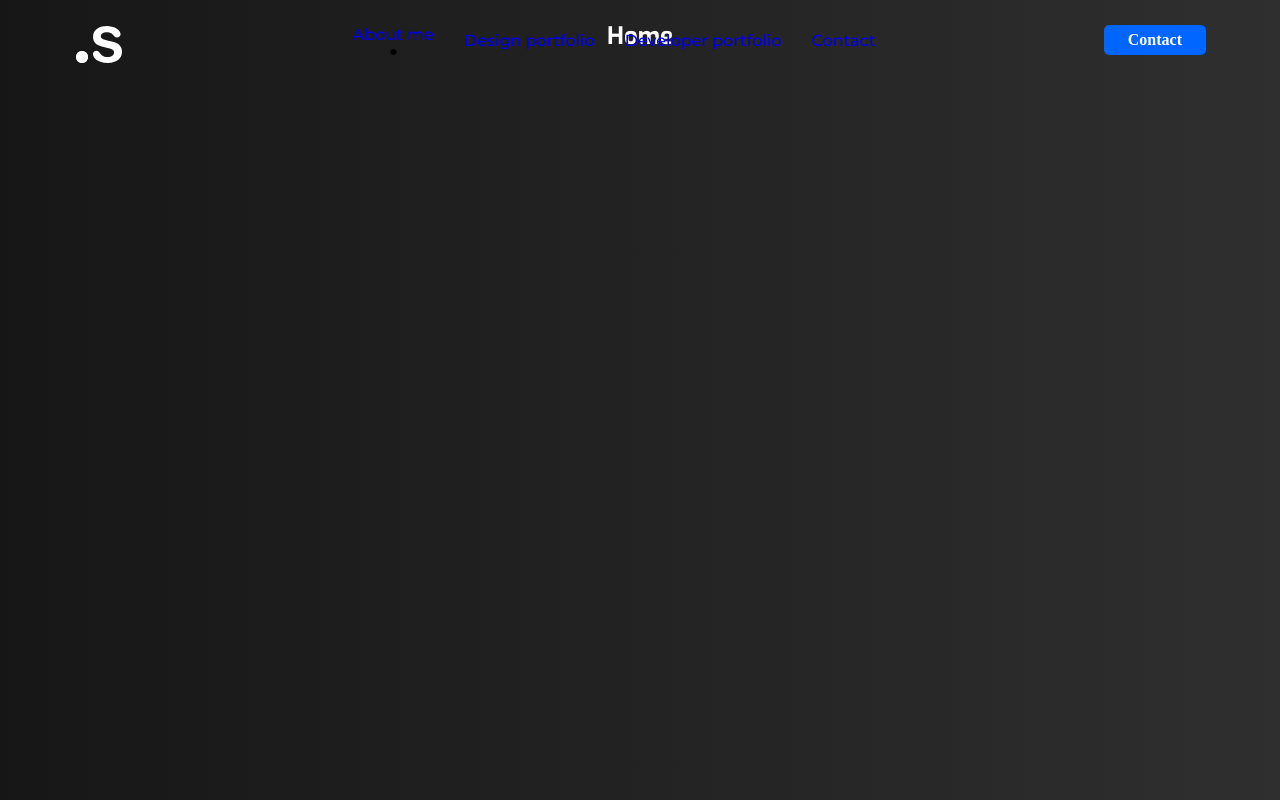
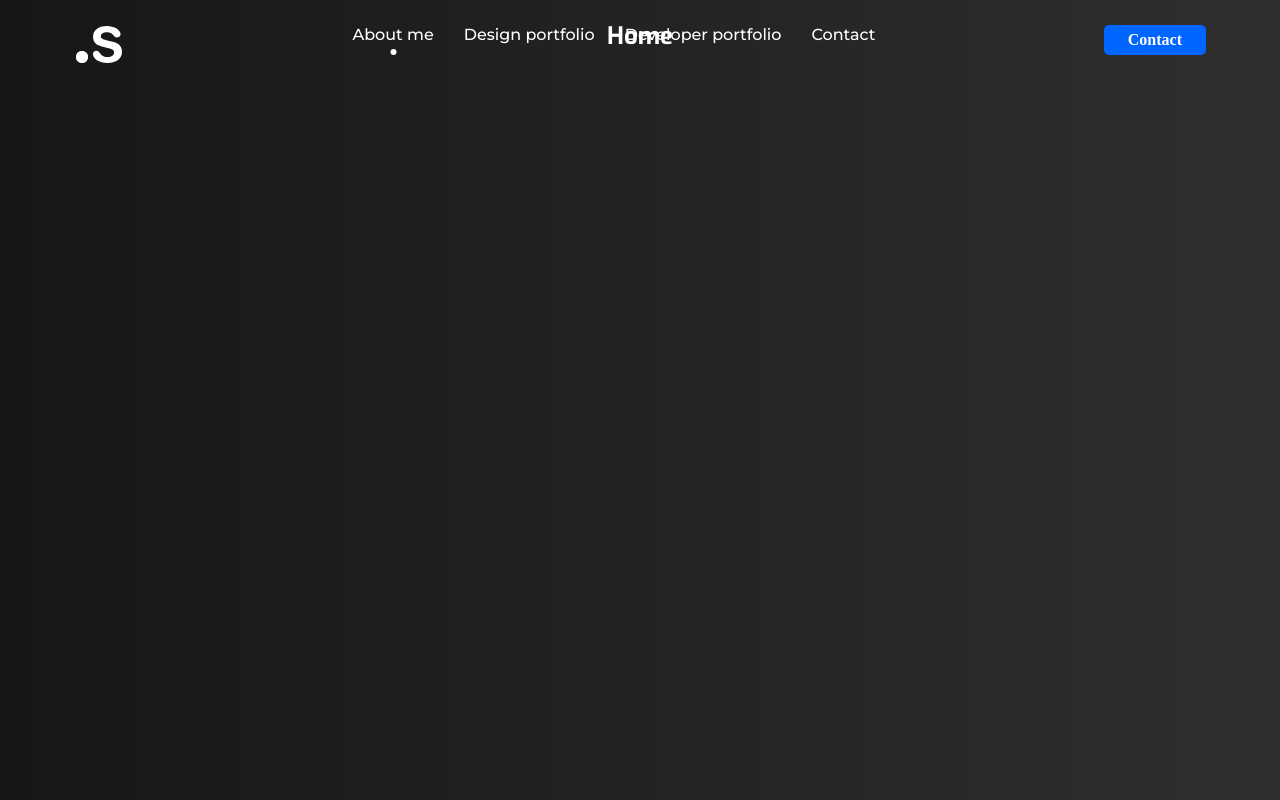
Before and after one commit to Saxxan/portfolio, a React (Create React App) app in the folder portfolio/: page / in a window 1280 px wide. Built offline with nearby package versions, Linux system fonts and the light colour scheme.

Commit message:
Header theme depending on the pages created

```diff
--- a/portfolio/src/components/header/Header.jsx
+++ b/portfolio/src/components/header/Header.jsx
@@ -1,4 +1,4 @@
-import { useState } from 'react';
+import { createContext, useEffect, useState } from 'react';
 import { useLocation } from 'react-router-dom';
 
 import CTA from "../CTA/CTA";
@@ -6,17 +6,24 @@ import Logo from "../logo/Logo";
 import NavMenu from "../navMenu/NavMenu";
 import './header.css';
 
+export const HeaderThemeContext = createContext();
+
 export default function Header() {
 
     const location = useLocation();
+    const [theme, setTheme] = useState('white');
 
-    let isWhite = location.pathname.includes('design')||location.pathname.includes('contact') ? true : false;
+    useEffect(() => {
+        location.pathname.includes('design')||location.pathname.includes('contact') ? setTheme('black') : setTheme('white');
+    }, [location.pathname]);
 
     return (
-        <header className="header">
-            <Logo class={isWhite ? "logo fillBlack" : "logo fillWhite"}></Logo>
-            <NavMenu></NavMenu>
-            <CTA name="Contact"></CTA>
-        </header>
+        <HeaderThemeContext.Provider value={theme}>
+            <header className="header">
+                <Logo></Logo>
+                <NavMenu></NavMenu>
+                <CTA name="Contact"></CTA>
+            </header>
+        </HeaderThemeContext.Provider>
     );
 }
--- a/portfolio/src/components/logo/Logo.jsx
+++ b/portfolio/src/components/logo/Logo.jsx
@@ -1,8 +1,13 @@
 import './logo.css';
+import { useContext } from 'react';
+import { HeaderThemeContext } from '../header/Header';
 
 export default function Logo(props) {
+
+    let theme = useContext(HeaderThemeContext);
+
     return (
-        <svg className={props.class} width="50" height="50" viewBox="0 0 50 50" xmlns="http://www.w3.org/2000/svg">
+        <svg className="logo" width="50" height="50" fill={theme} viewBox="0 0 50 50" xmlns="http://www.w3.org/2000/svg">
             <circle cx="8" cy="42" r="5.95" stroke="black" stroke-width="0.1"/>
             <path fill-rule="evenodd" clip-rule="evenodd" d="M19 39.0811C19 42.8979 23.5111 48 33.5948 48C43.2235 48 48 43.2484 48 36.8611C48 32.7716 46.1425 28.4095 38.8641 26.7347L32.1922 25.2158C32.0839 25.1855 31.9748 25.1551 31.8653 25.1246C29.443 24.4508 26.7712 23.7075 26.7712 21.36C26.7712 18.9063 28.8183 17.1926 32.4954 17.1926C36.8296 17.1926 38.3776 18.9818 39.6675 20.4727C40.5889 21.5377 41.3786 22.4505 42.9582 22.4505C44.8536 22.4505 46.5974 21.2821 46.5974 19.2568C46.5974 14.5442 39.1673 11 33.0261 11C26.2784 11 19.0758 13.96 19.0758 21.8274C19.0758 25.6053 20.4026 29.6168 27.6431 31.4863L36.6274 33.7842C39.3569 34.4853 40.0392 36.0432 40.0392 37.4453C40.0392 39.8211 37.7268 42.0411 33.5948 42.0411C28.9582 42.0411 27.3625 39.9409 26.0124 38.164C25.0223 36.8609 24.1643 35.7316 22.3359 35.7316C20.4026 35.7316 19 37.1337 19 39.0811Z"/>
             <path d="M8 36C3.2 36 2 40 2 42C2 46.8 6 48 8 48C12.8 48 14 44 14 42C14 37.2 10 36 8 36Z"/>
--- a/portfolio/src/components/navMenu/navLink/NavLink.jsx
+++ b/portfolio/src/components/navMenu/navLink/NavLink.jsx
@@ -1,4 +1,6 @@
 import { Link, useLocation } from "react-router-dom";
+import { useContext } from 'react';
+import { HeaderThemeContext } from "../../header/Header";
 import "./navLink.css";
 import PagePointer from "./pagePointer/PagePointer";
 
@@ -6,10 +8,12 @@ export default function NavLink(props) {
 
     const location = useLocation();
 
+    let theme = useContext(HeaderThemeContext);
+
     return (
         <article className="navMenu__opt">
-            <Link className="navMenu__opt__link" to={props.path}>{props.name}</Link>
-            {props.path === location.pathname && <PagePointer/>}
+            <Link className="navMenu__opt__link" style={{color: theme}} to={props.path}>{props.name}</Link>
+            {props.path === location.pathname && <PagePointer />}
         </article>
     );
 }
--- a/portfolio/src/components/navMenu/navLink/navLink.css
+++ b/portfolio/src/components/navMenu/navLink/navLink.css
@@ -3,7 +3,6 @@
     display: flex;
     flex-direction: column;
     align-items: center;
-    justify-content: center;
     gap: 5px;
 }
 
--- a/portfolio/src/components/navMenu/navLink/pagePointer/PagePointer.jsx
+++ b/portfolio/src/components/navMenu/navLink/pagePointer/PagePointer.jsx
@@ -1,7 +1,13 @@
+import { useContext } from "react";
+import { HeaderThemeContext } from "../../../header/Header";
+
 export default function PagePointer () {
+
+    let theme = useContext(HeaderThemeContext);
+
     return (
-        <svg className="navMenu__opt__index" width="7" height="6" viewBox="0 0 7 6" fill="none" xmlns="http://www.w3.org/2000/svg">
-                <circle cx="3.5" cy="3" r="3" fill="black"/>
+        <svg className="navMenu__opt__index" width="7" height="6" viewBox="0 0 7 6" fill={theme} xmlns="http://www.w3.org/2000/svg">
+                <circle cx="3.5" cy="3" r="3"/>
         </svg>
     );
 }
```
